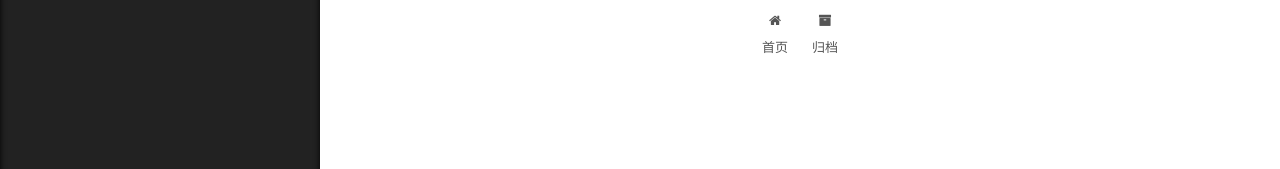
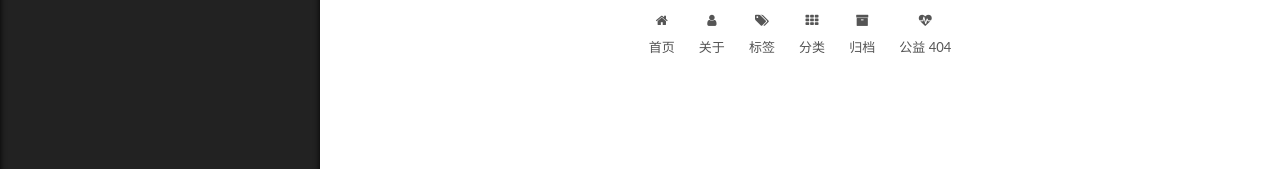
Before and after one commit to Ariel19977/Ariel19977.github.io, a plain HTML site: page 2020/02/14/hello-world/index.html in a window 1280 px wide. Shown: the part 199-368 px from the top of the page. Drawn offline with Linux system fonts and the light colour scheme.

Commit message:
Site updated: 2020-02-14 18:47:06

```diff
--- a/2020/02/14/hello-world/index.html
+++ b/2020/02/14/hello-world/index.html
@@ -116,9 +116,29 @@
     <a href="/" rel="section"><i class="fa fa-fw fa-home"></i>首页</a>
 
   </li>
+        <li class="menu-item menu-item-about">
+
+    <a href="/about/" rel="section"><i class="fa fa-fw fa-user"></i>关于</a>
+
+  </li>
+        <li class="menu-item menu-item-tags">
+
+    <a href="/tags/" rel="section"><i class="fa fa-fw fa-tags"></i>标签</a>
+
+  </li>
+        <li class="menu-item menu-item-categories">
+
+    <a href="/categories/" rel="section"><i class="fa fa-fw fa-th"></i>分类</a>
+
+  </li>
         <li class="menu-item menu-item-archives">
 
     <a href="/archives/" rel="section"><i class="fa fa-fw fa-archive"></i>归档</a>
+
+  </li>
+        <li class="menu-item menu-item-commonweal">
+
+    <a href="/404/" rel="section"><i class="fa fa-fw fa-heartbeat"></i>公益 404</a>
 
   </li>
   </ul>
```
Also changed, not shown: archives/2020/02/index.html (+20 -0 lines), archives/2020/index.html (+20 -0 lines), archives/index.html (+20 -0 lines), index.html (+20 -0 lines).
